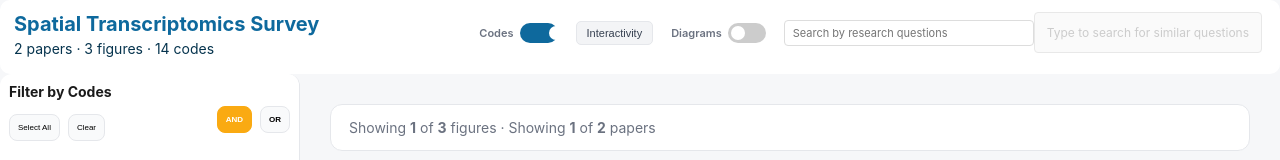
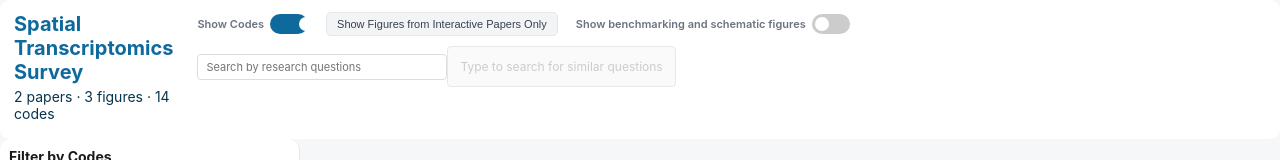
Before and after one commit to denisseram/STAR-spatialsc, an Astro site: page / in a window 1280 px wide. Shown: the top 160 px of the page. Built offline with nearby package versions, Linux system fonts and the light colour scheme; Astro itself is replaced by a stand-in of ours.

Commit message:
Correct buttons' name

```diff
--- a/src/components/FigureGrid.jsx
+++ b/src/components/FigureGrid.jsx
@@ -104,7 +104,7 @@ export default function FigureGrid({ figures = [] }) {
           <div className="controls-group">
             {/* Show Codes Toggle */}
             <div className="control-item">
-              <span className="control-label">Codes</span>
+              <span className="control-label">Show Codes</span>
               <label className="switch">
                 <input
                   type="checkbox"
@@ -121,13 +121,13 @@ export default function FigureGrid({ figures = [] }) {
                 className={`control-button ${showInteractivityOnly ? "active" : ""}`}
                 onClick={() => setShowInteractivityOnly(!showInteractivityOnly)}
               >
-                {showInteractivityOnly ? "All Figures" : "Interactivity"}
+                {showInteractivityOnly ? "Show All Figures" : "Show Figures from Interactive Papers Only"}
               </button>
             </div>
 
             {/* Benchmarking/Diagrams Toggle */}
             <div className="control-item">
-              <span className="control-label">Diagrams</span>
+              <span className="control-label">Show benchmarking and schematic figures </span>
               <label className="switch">
                 <input
                   type="checkbox"
```
